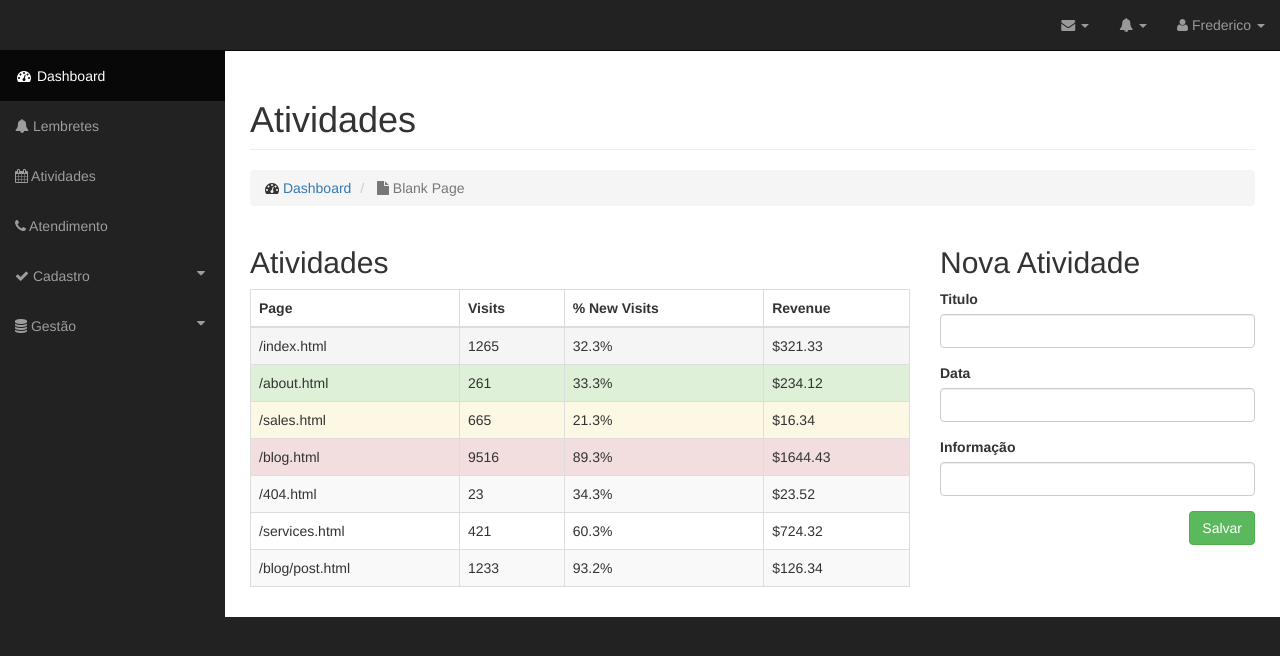
After one commit to Fredrumond/crm-online, a PHP site: page /novo/atividade.php in a window 1280 px wide. The commit adds this page. Shown: the top 656 px of the page. Run offline with PHP 8.4, Linux system fonts and the light colour scheme; grey boxes labelled with a size stand in for pictures from a placeholder-image service; data that the repository does not hold is empty; some libraries are stand-ins or nearby versions.

Commit message:
[NEW] Atividade

```diff
--- /dev/null
+++ b/novo/atividade.php
@@ -0,0 +1,80 @@
+<?php
+	//include('lib/Config.php');
+	ob_start();
+  $titulo = 'Atividades';
+  $subtitulo = '';
+?>
+
+<div class="row">
+	<div class="col-lg-8">
+			<h2>Atividades</h2>
+			<div class="table-responsive">
+					<table class="table table-bordered table-hover table-striped">
+							<thead>
+									<tr>
+											<th>Page</th>
+											<th>Visits</th>
+											<th>% New Visits</th>
+											<th>Revenue</th>
+									</tr>
+							</thead>
+							<tbody>
+									<tr class="active">
+											<td>/index.html</td>
+											<td>1265</td>
+											<td>32.3%</td>
+											<td>$321.33</td>
+									</tr>
+									<tr class="success">
+											<td>/about.html</td>
+											<td>261</td>
+											<td>33.3%</td>
+											<td>$234.12</td>
+									</tr>
+									<tr class="warning">
+											<td>/sales.html</td>
+											<td>665</td>
+											<td>21.3%</td>
+											<td>$16.34</td>
+									</tr>
+									<tr class="danger">
+											<td>/blog.html</td>
+											<td>9516</td>
+											<td>89.3%</td>
+											<td>$1644.43</td>
+									</tr>
+									<tr>
+											<td>/404.html</td>
+											<td>23</td>
+											<td>34.3%</td>
+											<td>$23.52</td>
+									</tr>
+									<tr>
+											<td>/services.html</td>
+											<td>421</td>
+											<td>60.3%</td>
+											<td>$724.32</td>
+									</tr>
+									<tr>
+											<td>/blog/post.html</td>
+											<td>1233</td>
+											<td>93.2%</td>
+											<td>$126.34</td>
+									</tr>
+							</tbody>
+					</table>
+			</div>
+    </div>
+    <div class="col-lg-4">
+      <h2>Nova Atividade</h2>
+      <div class="nova-atividade">
+        <?php include "view/atividade/form-nova-atividade.php"; ?>
+      </div>
+    </div>
+</div>
+
+<?php
+	$obContent = ob_get_contents();
+	ob_end_clean();
+	include('base.php');
+?>
--- a/novo/includes/menu/menu.php
+++ b/novo/includes/menu/menu.php
@@ -118,13 +118,13 @@
                 <a href="index.html"><i class="fa fa-fw fa-dashboard"></i> Dashboard</a>
             </li>
             <li>
-                <a href="#"><i class="fa fa-bell"></i> Lembretes</a>
+                <a href="lembrete.php"><i class="fa fa-bell"></i> Lembretes</a>
             </li>
             <li>
-                <a href="#"><i class="fa fa-calendar"></i> Atividades</a>
+                <a href="atividade.php"><i class="fa fa-calendar"></i> Atividades</a>
             </li>
             <li>
-                <a href="#"><i class="fa fa-phone"></i> Atendimento</a>
+                <a href="atendimento.php"><i class="fa fa-phone"></i> Atendimento</a>
             </li>
             <li>
                 <a href="javascript:;" data-toggle="collapse" data-target="#demo"><i class="fa fa-check"></i> Cadastro <i class="fa fa-fw fa-caret-down pull-right"></i></a>
--- /dev/null
+++ b/novo/view/atividade/form-nova-atividade.php
@@ -0,0 +1,17 @@
+<form>
+  <div class="form-group">
+    <label for="">Titulo</label>
+    <input type="text" class="form-control" id="" placeholder="">
+  </div>
+  <div class="form-group">
+    <label for="">Data</label>
+    <input type="text" class="form-control" id="" placeholder="">
+  </div>
+  <div class="form-group">
+    <label for="">Informação</label>
+    <input type="text" class="form-control" id="" placeholder="">
+  </div>
+</form>
+<div class="pull-right">
+  <button type="button" class="btn btn-success">Salvar</button>
+</div>
```
Also changed, not shown: novo/view/entrada/modal-entrada.php (deleted, +0 -34 lines).
